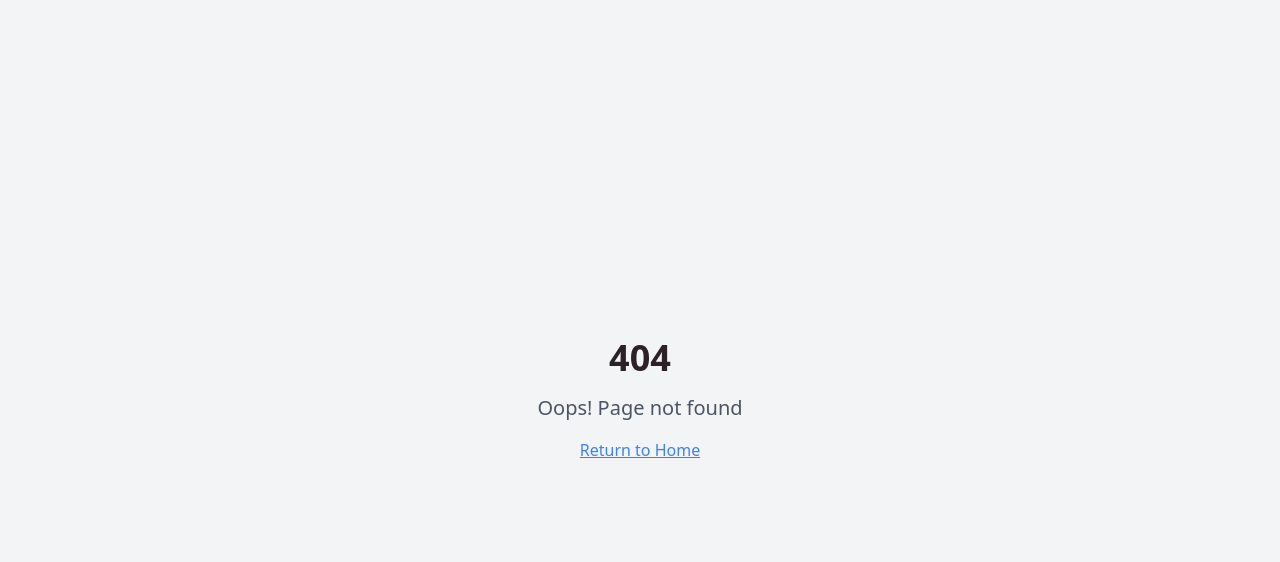
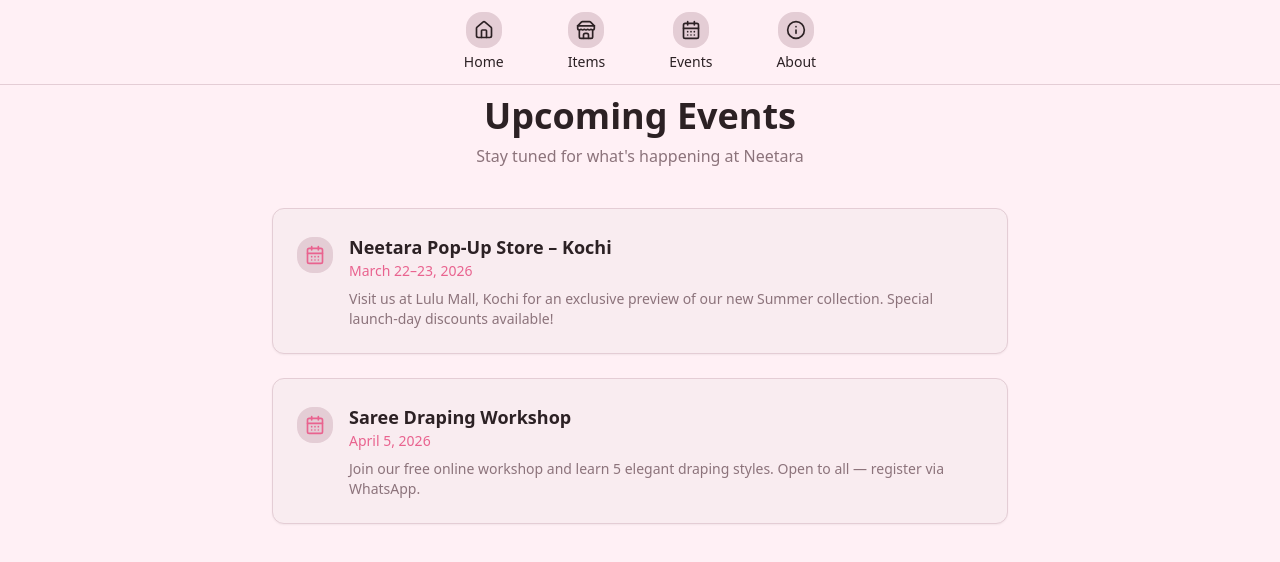
Before and after one commit to superjolt/neetara.store, a React (Vite) app: page /events in a window 1280 px wide. Before the commit this address had no page. Shown: the top 562 px of the page. Built offline with nearby package versions, Linux system fonts and the light colour scheme.

Commit message:
Changes
Co-authored-by: superjolt <115384734+superjolt@users.noreply.github.com>

```diff
--- a/src/App.tsx
+++ b/src/App.tsx
@@ -22,6 +22,7 @@ const App = () => (
           <Route path="/" element={<Index />} />
           <Route path="/items" element={<Items />} />
           <Route path="/items/:id" element={<ItemDetail />} />
+          <Route path="/events" element={<Events />} />
           <Route path="/about" element={<About />} />
           {/* ADD ALL CUSTOM ROUTES ABOVE THE CATCH-ALL "*" ROUTE */}
           <Route path="*" element={<NotFound />} />
--- a/src/components/Navigation.tsx
+++ b/src/components/Navigation.tsx
@@ -20,6 +20,13 @@ const Navigation = () => {
             <span className="text-sm font-medium text-foreground">Items</span>
           </Link>
 
+          <Link to="/events" className="flex flex-col items-center gap-1 group transition-all hover:scale-105">
+            <div className="p-2 rounded-lg bg-secondary group-hover:bg-accent transition-colors">
+              <CalendarDays className="w-5 h-5 text-foreground" />
+            </div>
+            <span className="text-sm font-medium text-foreground">Events</span>
+          </Link>
+
           <Link to="/about" className="flex flex-col items-center gap-1 group transition-all hover:scale-105">
             <div className="p-2 rounded-lg bg-secondary group-hover:bg-accent transition-colors">
               <Info className="w-5 h-5 text-foreground" />
--- /dev/null
+++ b/src/pages/Events.tsx
@@ -0,0 +1,72 @@
+import { useEffect } from "react";
+import Navigation from "@/components/Navigation";
+import { CalendarDays } from "lucide-react";
+
+const events = [
+  {
+    title: "Neetara Pop-Up Store – Kochi",
+    date: "March 22–23, 2026",
+    description: "Visit us at Lulu Mall, Kochi for an exclusive preview of our new Summer collection. Special launch-day discounts available!",
+  },
+  {
+    title: "Saree Draping Workshop",
+    date: "April 5, 2026",
+    description: "Join our free online workshop and learn 5 elegant draping styles. Open to all — register via WhatsApp.",
+  },
+];
+
+const Events = () => {
+  useEffect(() => {
+    document.title = "Neetara - Events | Wear Your Story | Boutique";
+  }, []);
+
+  return (
+    <div className="min-h-screen bg-background">
+      <Navigation />
+      <main className="pt-24 pb-16">
+        <div className="container mx-auto px-4 max-w-3xl">
+          <h1 className="text-3xl md:text-4xl font-bold text-foreground mb-2 text-center">
+            Upcoming Events
+          </h1>
+          <p className="text-muted-foreground text-center mb-10">
+            Stay tuned for what's happening at Neetara
+          </p>
+
+          {events.length === 0 ? (
+            <p className="text-center text-muted-foreground py-16">
+              No upcoming events right now. Check back soon!
+            </p>
+          ) : (
+            <div className="space-y-6">
+              {events.map((event, i) => (
+                <div
+                  key={i}
+                  className="rounded-xl border border-border bg-card p-6 shadow-sm"
+                >
+                  <div className="flex items-start gap-4">
+                    <div className="p-2 rounded-lg bg-secondary shrink-0 mt-1">
+                      <CalendarDays className="w-5 h-5 text-primary" />
+                    </div>
+                    <div>
+                      <h2 className="text-lg font-semibold text-foreground">
+                        {event.title}
+                      </h2>
+                      <p className="text-sm text-primary font-medium mb-2">
+                        {event.date}
+                      </p>
+                      <p className="text-muted-foreground text-sm">
+                        {event.description}
+                      </p>
+                    </div>
+                  </div>
+                </div>
+              ))}
+            </div>
+          )}
+        </div>
+      </main>
+    </div>
+  );
+};
+
+export default Events;
```
